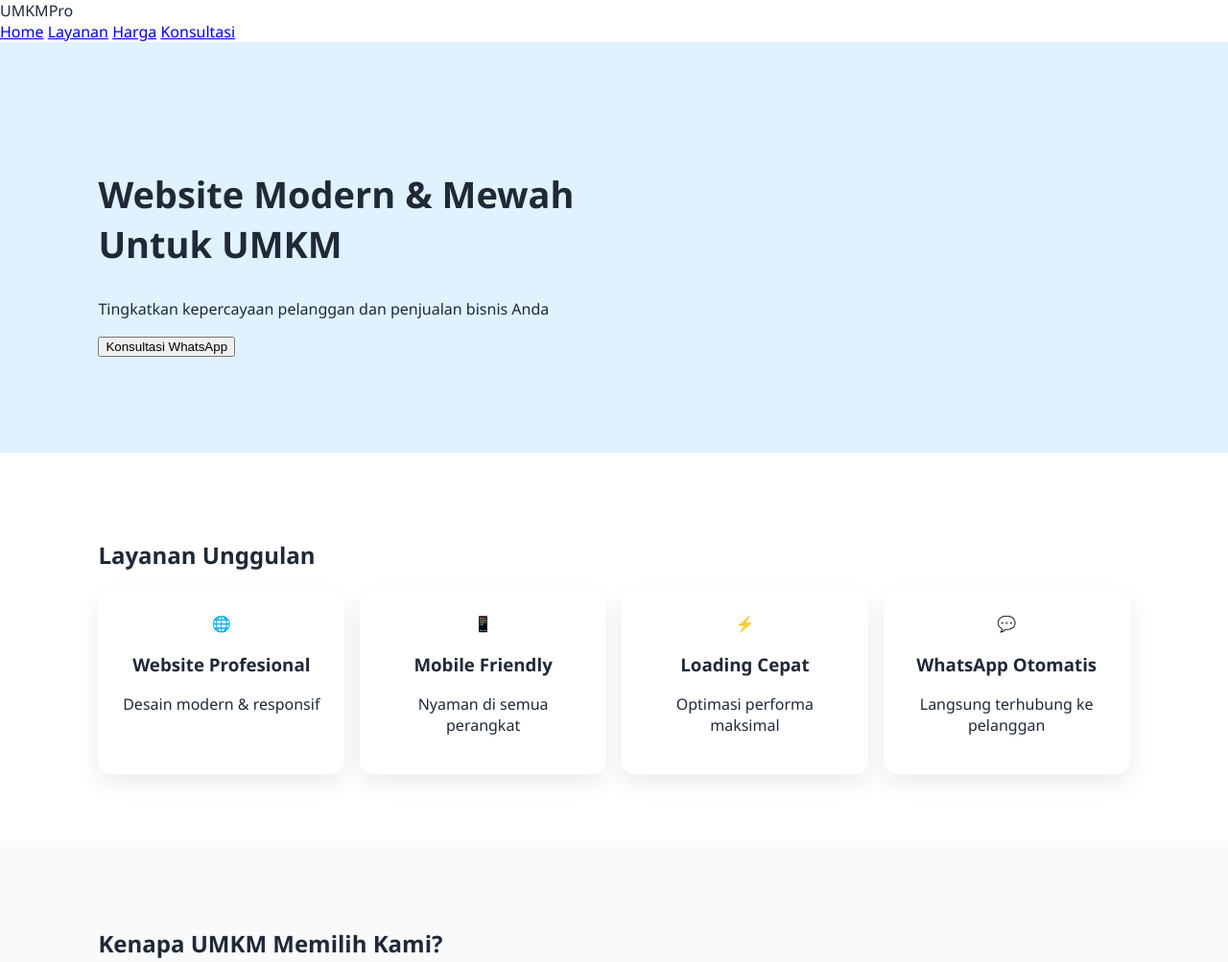
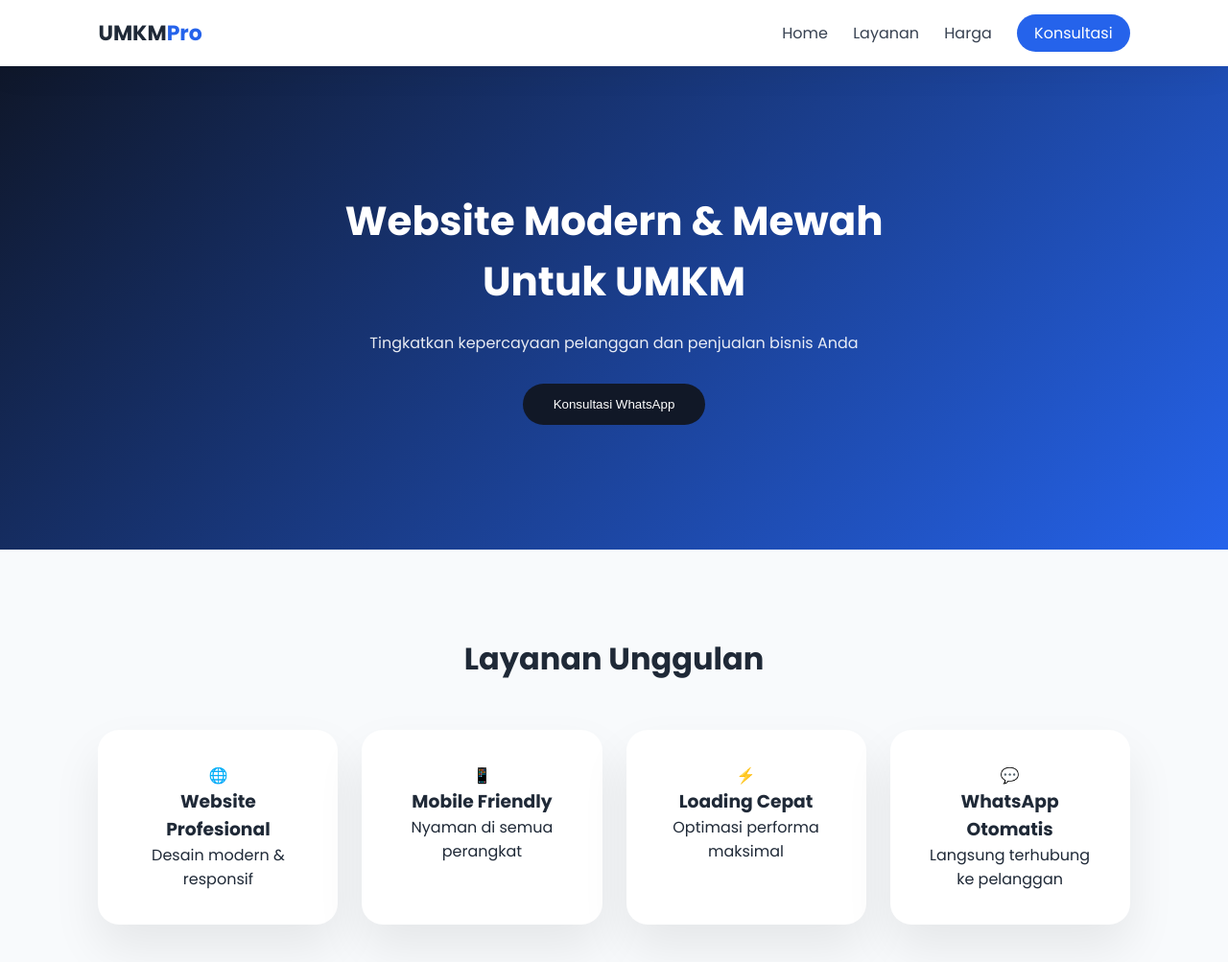
Before and after one commit to theodorus02/UMKM, a plain HTML site: page index.html in a window 1280 px wide. Shown: the top 1003 px of the page at 96% size. Drawn offline with Linux system fonts and the light colour scheme; a script that the page names is missing.

Commit message:
Update style.css

```diff
--- a/style.css
+++ b/style.css
@@ -1,64 +1,136 @@
+*{margin:0;padding:0;box-sizing:border-box}
 body{
-    margin:0;
-    font-family:Segoe UI,sans-serif;
+  font-family:'Poppins',sans-serif;
+  background:#f8fafc;
   color:#1f2937;
 }
 
-  .nav{
+.navbar{
+  position:sticky;top:0;
+  background:#fff;
+  padding:18px 8%;
   display:flex;
   justify-content:space-between;
-    padding:16px 8%;
-    background:#fff;
-    box-shadow:0 2px 10px rgba(0,0,0,.05);
+  align-items:center;
+  box-shadow:0 10px 30px rgba(0,0,0,.05);
+}
+
+.logo{font-size:22px;font-weight:700}
+.logo span{color:#2563eb}
+
+nav a{
+  margin-left:22px;
+  text-decoration:none;
+  color:#374151;
+  font-weight:500;
+}
+
+.btn-nav{
+  background:#2563eb;
+  color:#fff;
+  padding:8px 18px;
+  border-radius:20px;
 }
 
 .hero{
-    padding:100px 8%;
-    background:#e0f2fe;
+  background:linear-gradient(135deg,#0f172a,#2563eb);
+  color:#fff;
+  padding:130px 8%;
+  text-align:center;
 }
 
-  .hero h1{font-size:38px}
+.hero h1{font-size:42px;margin-bottom:20px}
+.hero p{opacity:.9;margin-bottom:30px}
 
-  .btn{
-    display:inline-block;
-    margin-top:20px;
-    padding:14px 28px;
-    background:#0284c7;
+.btn-primary{
+  background:#111827;
   color:#fff;
-    border-radius:8px;
-    text-decoration:none;
+  border:none;
+  padding:14px 32px;
+  border-radius:30px;
+  cursor:pointer;
 }
 
 .section{
-    padding:70px 8%;
+  padding:90px 8%;
+  text-align:center;
 }
 
-  .soft{background:#f8fafc}
-
-  .grid{
-    display:grid;
-    grid-template-columns:repeat(auto-fit,minmax(200px,1fr));
-    gap:16px;
+.section h2{
+  font-size:32px;
+  margin-bottom:50px;
 }
 
-  .card{
+.grid,.pricing{
+  display:grid;
+  grid-template-columns:repeat(auto-fit,minmax(220px,1fr));
+  gap:25px;
+}
+
+.card,.price-card{
   background:#fff;
-    padding:24px;
-    border-radius:14px;
-    box-shadow:0 10px 25px rgba(0,0,0,.08);
-    text-align:center;
+  padding:35px;
+  border-radius:22px;
+  box-shadow:0 25px 50px rgba(0,0,0,.08);
+  transition:.3s;
+}
+
+.card:hover,.price-card:hover{
+  transform:translateY(-12px);
+}
+
+.price{font-size:22px;font-weight:600;margin:15px 0}
+
+.price-card ul{
+  list-style:none;
+  margin-bottom:20px;
+}
+
+.price-card li{margin:6px 0}
+
+.price-card button{
+  background:#2563eb;
+  color:#fff;
+  border:none;
+  padding:10px 22px;
+  border-radius:20px;
+}
+
+.best{
+  border:2px solid #2563eb;
+  position:relative;
+}
+
+.badge{
+  position:absolute;
+  top:-14px;
+  right:20px;
+  background:#2563eb;
+  color:#fff;
+  padding:6px 14px;
+  border-radius:20px;
+  font-size:12px;
+}
+
+.soft{background:#eef2ff}
+
+.features{
+  display:grid;
+  grid-template-columns:repeat(auto-fit,minmax(180px,1fr));
+  gap:20px;
+  font-weight:500;
 }
 
 .cta{
   background:#0f172a;
   color:#fff;
-    text-align:center;
-    padding:70px 8%;
+  padding:110px 20px;
 }
 
 footer{
   background:#000;
   color:#fff;
+  padding:18px;
   text-align:center;
-    padding:14px;
+  font-size:13px;
 }
```
Lines whose indentation alone changed are shown as unchanged.
